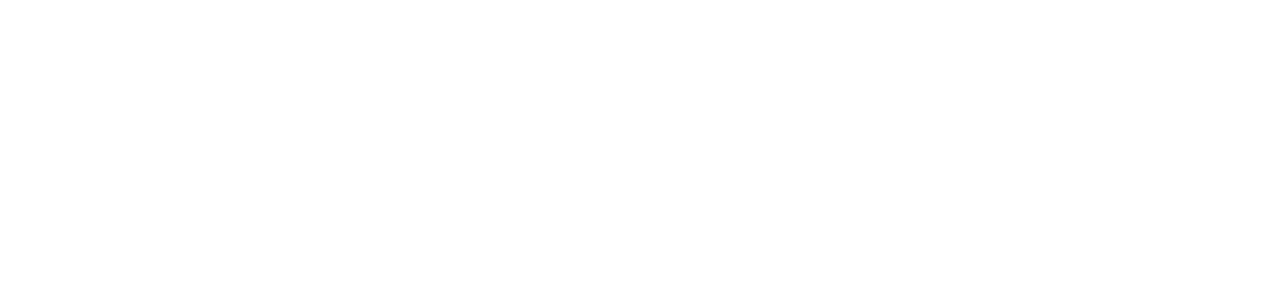
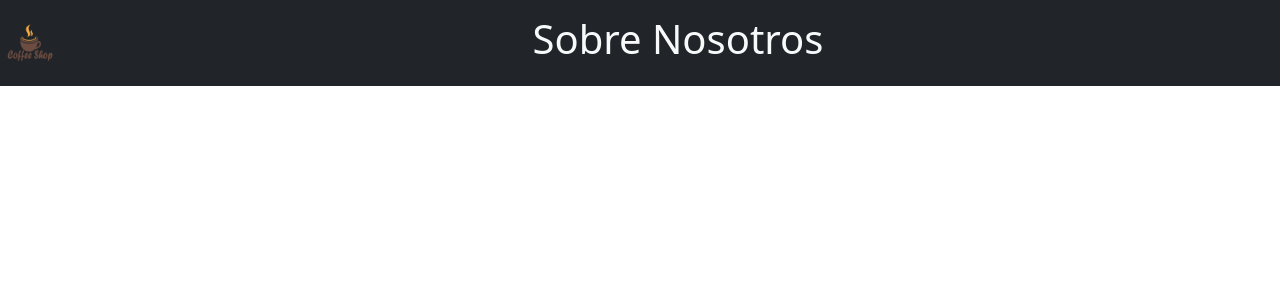
Before and after one commit to dmunoz80/CoffeShop-ProyectoFinal, a React (Create React App) app: page /Nosotros in a window 1280 px wide. Before the commit this address had no page. Shown: the top 300 px of the page. Built offline with nearby package versions, Linux system fonts and the light colour scheme.

Commit message:
navbar nosotros, cambio icono y nombre en la pestaña

```diff
--- a/public/index.html
+++ b/public/index.html
@@ -2,7 +2,7 @@
 <html lang="en">
   <head>
     <meta charset="utf-8" />
-    <link rel="icon" href="%PUBLIC_URL%/favicon.ico" />
+    <link rel="icon" href="%PUBLIC_URL%/favicon.png" />
     <meta name="viewport" content="width=device-width, initial-scale=1" />
     <meta name="theme-color" content="#000000" />
     <meta
@@ -24,7 +24,7 @@
       work correctly both with client-side routing and a non-root public URL.
       Learn how to configure a non-root public URL by running `npm run build`.
     -->
-    <title>React App</title>
+    <title>Coffee Shop</title>
   </head>
   <body>
     <noscript>You need to enable JavaScript to run this app.</noscript>
--- a/src/App.js
+++ b/src/App.js
@@ -3,7 +3,9 @@
 import Home from "./views/Home";
 import ProductDetail from "./views/ProductDetail";
 import Tienda from "./views/Tienda";
+import Nosotros from "./views/Nosotros"
 import Cart from "./views/Cart";
+
 
 function App() {
 
@@ -13,6 +15,7 @@
         <BrowserRouter>
           <Routes>
             <Route path="/" element={<Home />} />
+            <Route path="/Nosotros" element={<Nosotros />} />
             <Route path="/Tienda" element={<Tienda />} />
             <Route path="/pizza/:id" element={<ProductDetail />} />
             <Route path="/ShopCart" element={<Cart />} />
--- a/src/components/Main.jsx
+++ b/src/components/Main.jsx
@@ -3,7 +3,6 @@
 import img1 from '../assets/images/imagen1.png';
 import img2 from '../assets/images/imagen2.png';
 import img3 from '../assets/images/imagen3.png';
-import { Container } from 'react-bootstrap';
 
 
 function Main() {
--- a/src/components/Navbar.jsx
+++ b/src/components/Navbar.jsx
@@ -16,7 +16,7 @@
       <Navbar.Brand></Navbar.Brand>
           <Nav>
             <NavLink to='/' className='text-decoration-none p-2 text-white '>HOME</NavLink>
-            <NavLink to='/' className='text-decoration-none p-2 text-white'>NOSOTROS</NavLink>
+            <NavLink to='/Nosotros' className='text-decoration-none p-2 text-white'>NOSOTROS</NavLink>
             <NavLink to='/Tienda' className='text-decoration-none p-2 text-white'>TIENDA</NavLink>
             <NavLink to='/' className='text-decoration-none p-2 text-white'>COMENTARIOS</NavLink>
             <NavLink to='/' className='text-decoration-none p-2 text-white'>CONTACTO</NavLink>
--- /dev/null
+++ b/src/components/NavbarNosotros.jsx
@@ -0,0 +1,19 @@
+import Navbar from 'react-bootstrap/Navbar';
+import logo from '../assets/images/navbar-logo.png';
+
+function NavbarNosotros() {
+  return (
+
+    <Navbar expand="lg" className="bg-dark text-light">
+
+        <Navbar.Brand href="#" className='text-light fw-bold'>
+        <img src={logo} width="60" className="align-top" alt=''
+            />{' '}
+
+        </Navbar.Brand>
+        <h1 className='mx-auto'>Sobre Nosotros</h1>
+    </Navbar>
+  );
+}
+
+export default NavbarNosotros;
--- /dev/null
+++ b/src/views/Nosotros.jsx
@@ -0,0 +1,13 @@
+import NavbarNosotros from "../components/NavbarNosotros";
+
+const Nosotros = () => {
+    return (
+        <>
+            <NavbarNosotros/>
+
+
+        </>
+    )
+}
+
+export default Nosotros;
```
Also changed, not shown: public/favicon.png (added), public/manifest.json, 1 other file (tests, documents, lock files or other folders).
